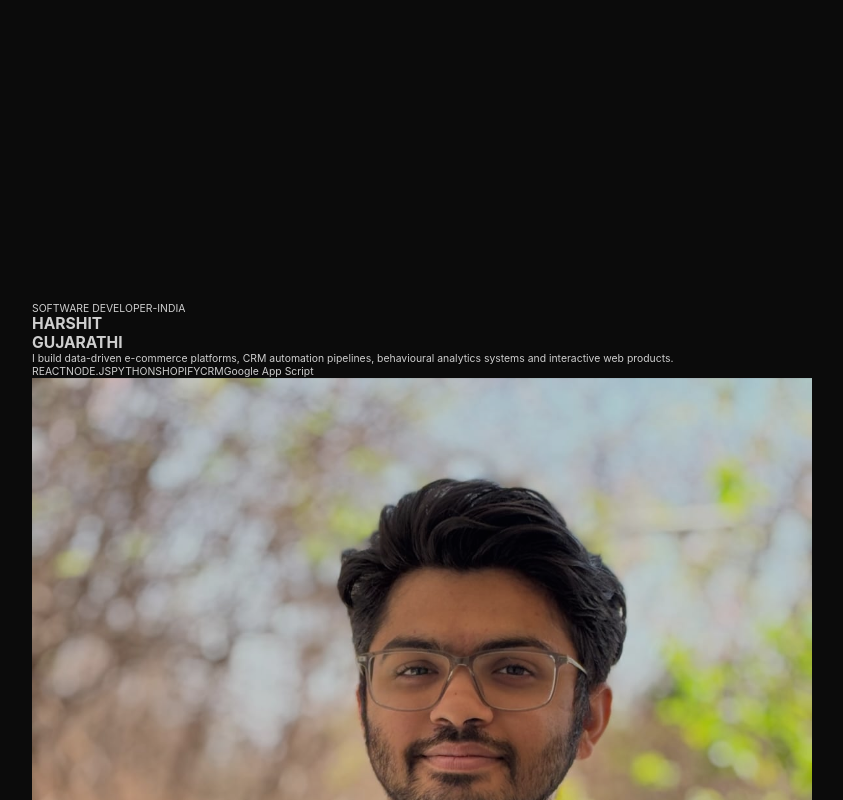
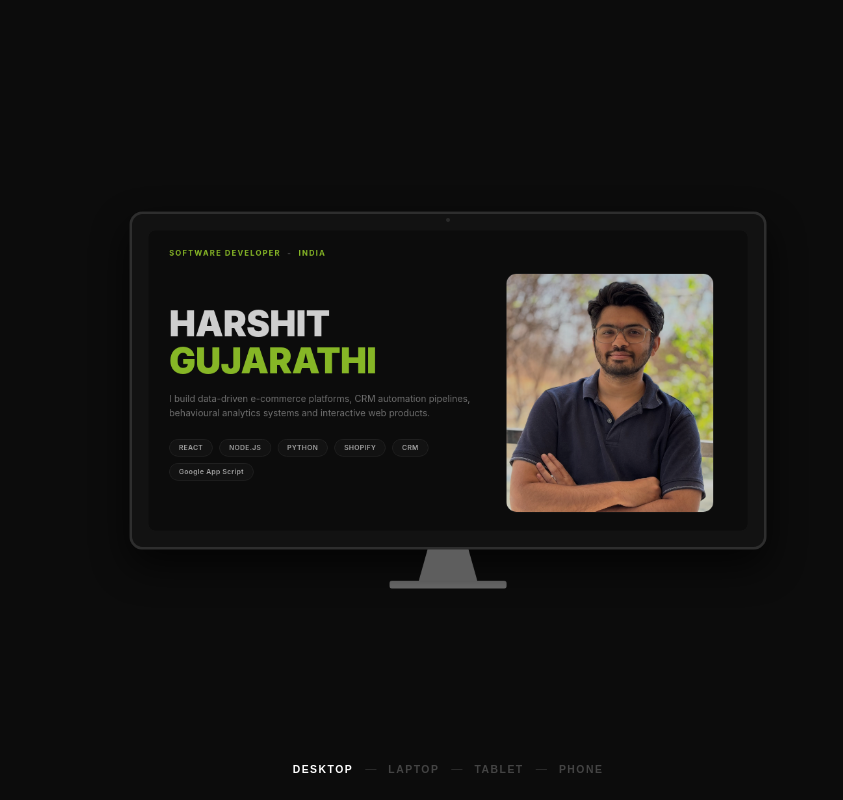
Before and after one commit to HarshitGujarathi/portfolio, a React (Vite) app: page / in a window 1280 px wide. Shown: the top 800 px of the page, without its empty margins (192-1035 px from the left). Built offline with nearby package versions, Linux system fonts and the light colour scheme.

Commit message:
Update styles.css

```diff
--- a/src/styles.css
+++ b/src/styles.css
@@ -8,167 +8,254 @@ html,
 body {
   width: 100%;
   min-height: 100%;
-  background-color: #0b0b0b;
+  background-color: #0c0c0c;
   color: #ffffff;
   font-family: -apple-system, BlinkMacSystemFont, "Segoe UI", Roboto, Oxygen,
     Ubuntu, Cantarell, "Open Sans", "Helvetica Neue", sans-serif;
   overflow-x: hidden;
 }
 
-.page-wrapper {
+.portfolio-root {
   width: 100%;
   position: relative;
 }
 
-.hero-scroll-container {
+.stage {
   width: 100%;
-  min-height: 100dvh;
+  min-height: 100dvh; /* dvh ensures proper height calculation on mobile devices */
   display: flex;
+  flex-direction: column;
   align-items: center;
   justify-content: center;
   position: relative;
   overflow: hidden;
-  padding: 1rem;
+  padding: 1.5rem;
 }
 
-.monitor-container {
+.monitor-frame {
   width: 100%;
-  max-width: 900px;
+  max-width: 980px;
   display: flex;
   flex-direction: column;
   align-items: center;
+  position: relative;
   will-change: transform, opacity;
   transform-origin: center center;
+  transition: max-width 0.4s ease;
 }
 
-.monitor-bezel {
-  width: 100%;
-  background: #18181b;
-  border: 2px solid #3f3f46;
-  border-radius: 18px;
-  padding: 24px;
-  box-shadow: 0 25px 50px -12px rgba(0, 0, 0, 0.7);
+/* Device Width Selectors */
+.monitor-frame.desktop {
+  max-width: 980px;
+}
+.monitor-frame.laptop {
+  max-width: 820px;
+}
+.monitor-frame.tablet {
+  max-width: 640px;
+}
+.monitor-frame.phone {
+  max-width: 400px;
 }
 
-.screen-inner {
-  display: grid;
-  grid-template-columns: 1.4fr 1fr;
-  gap: 20px;
-  align-items: center;
-  background: #09090b;
-  border-radius: 12px;
-  padding: 28px;
+/* Top Bezel Center Camera Dot */
+.monitor-cam-dot {
+  width: 6px;
+  height: 6px;
+  background: #333333;
+  border-radius: 50%;
+  position: absolute;
+  top: 10px;
+  z-index: 10;
 }
 
-.badge-tag {
-  color: #a3e635;
-  font-size: 0.75rem;
-  letter-spacing: 2px;
-  font-weight: 700;
-  display: inline-block;
-  margin-bottom: 8px;
+.display-bezel {
+  width: 100%;
+  background: #141414;
+  border: 4px solid #383838;
+  border-radius: 20px;
+  padding: 24px;
+  box-shadow: 0 25px 60px rgba(0, 0, 0, 0.9);
+  position: relative;
 }
 
-.name-title {
-  font-size: clamp(1.8rem, 4vw, 2.8rem);
+.screen-content {
+  background: #0d0d0d;
+  border: 1px solid #1a1a1a;
+  border-radius: 12px;
+  padding: 28px 32px;
+}
+
+.header-meta {
+  display: flex;
+  align-items: center;
+  gap: 10px;
+  font-size: 0.72rem;
+  font-weight: 700;
+  color: #a6e22e;
+  letter-spacing: 2px;
+  margin-bottom: 24px;
+}
+
+.header-meta .separator {
+  color: #4a4a4a;
+}
+
+.hero-grid {
+  display: grid;
+  grid-template-columns: 1.3fr 1fr;
+  gap: 32px;
+  align-items: center;
+}
+
+.text-col {
+  display: flex;
+  flex-direction: column;
+}
+
+.name {
+  font-size: clamp(2.2rem, 4.5vw, 3.4rem);
   font-weight: 900;
   line-height: 1.05;
   letter-spacing: -0.5px;
-  margin-bottom: 14px;
+  margin-bottom: 18px;
 }
 
-.name-title span {
-  color: #a3e635;
+.accent-name {
+  color: #a6e22e;
 }
 
-.bio-text {
-  font-size: clamp(0.75rem, 1.5vw, 0.9rem);
-  color: #a1a1aa;
-  line-height: 1.5;
-  margin-bottom: 20px;
+.bio {
+  font-size: 0.88rem;
+  line-height: 1.6;
+  color: #8c8c8c;
+  margin-bottom: 28px;
 }
 
-.skill-pills {
+.tech-tags {
   display: flex;
-  gap: 8px;
   flex-wrap: wrap;
+  gap: 10px;
 }
 
-.pill {
-  border: 1px solid #3f3f46;
-  padding: 4px 12px;
+.tag {
+  font-size: 0.65rem;
+  font-weight: 600;
+  padding: 6px 14px;
   border-radius: 9999px;
-  font-size: 0.7rem;
-  font-weight: 600;
-  color: #d4d4d8;
-  background: #18181b;
+  border: 1px solid #2b2b2b;
+  background: #141414;
+  color: #cccccc;
+  letter-spacing: 0.5px;
 }
 
-.profile-photo-wrapper {
-  width: 100%;
-  aspect-ratio: 4 / 4.5;
-  border-radius: 12px;
-  overflow: hidden;
-  background: #27272a;
+.media-col {
+  display: flex;
+  justify-content: center;
 }
 
-.profile-photo {
+.avatar-card {
+  width: 100%;
+  max-width: 320px;
+  aspect-ratio: 4 / 4.6;
+  background: #1c1c1c;
+  border-radius: 16px;
+  overflow: hidden;
+  border: 1px solid #222222;
+}
+
+.avatar-img {
   width: 100%;
   height: 100%;
   object-fit: cover;
   display: block;
 }
 
-.monitor-neck {
-  width: 70px;
-  height: 40px;
-  background: #27272a;
+/* Stand Neck & Foot */
+.stand-neck {
+  width: 90px;
+  height: 48px;
+  background: #737373;
+  clip-path: polygon(15% 0%, 85% 0%, 100% 100%, 0% 100%);
 }
 
-.monitor-base {
-  width: 160px;
+.stand-foot {
+  width: 180px;
   height: 12px;
-  background: #3f3f46;
+  background: #8c8c8c;
   border-radius: 4px;
 }
 
-.next-section {
-  min-height: 100dvh;
+/* Device Navigation */
+.device-nav {
+  position: absolute;
+  bottom: 24px;
   display: flex;
   align-items: center;
-  justify-content: center;
-  background: #121214;
+  gap: 12px;
 }
 
-/* Mobile Adjustments */
-@media (max-width: 767px) {
-  .hero-scroll-container {
-    padding: 0.5rem;
+.nav-item {
+  background: none;
+  border: none;
+  color: #444444;
+  font-size: 0.65rem;
+  font-weight: 600;
+  letter-spacing: 1.5px;
+  cursor: pointer;
+  transition: color 0.2s ease;
+}
+
+.nav-item.active,
+.nav-item:hover {
+  color: #ffffff;
+}
+
+.nav-divider {
+  color: #2e2e2e;
+  font-size: 0.7rem;
+}
+
+/* Mobile & Touch Screen Adaptations */
+@media (max-width: 768px) {
+  .stage {
+    padding: 0.75rem;
   }
 
-  .monitor-bezel {
+  .display-bezel {
     padding: 14px;
     border-radius: 14px;
   }
 
-  .screen-inner {
-    grid-template-columns: 1fr;
-    gap: 16px;
-    padding: 16px;
+  .screen-content {
+    padding: 16px 14px;
   }
 
-  .profile-photo-wrapper {
-    max-width: 200px;
-    margin: 0 auto;
+  .hero-grid {
+    grid-template-columns: 1fr;
+    gap: 20px;
   }
 
-  .monitor-neck {
-    width: 50px;
-    height: 25px;
+  .avatar-card {
+    max-width: 190px;
   }
 
-  .monitor-base {
-    width: 120px;
-    height: 10px;
+  .stand-neck {
+    width: 60px;
+    height: 30px;
+  }
+
+  .stand-foot {
+    width: 130px;
+    height: 9px;
+  }
+
+  .device-nav {
+    bottom: 12px;
+    gap: 8px;
+  }
+
+  .nav-item {
+    font-size: 0.58rem;
   }
 }
```
